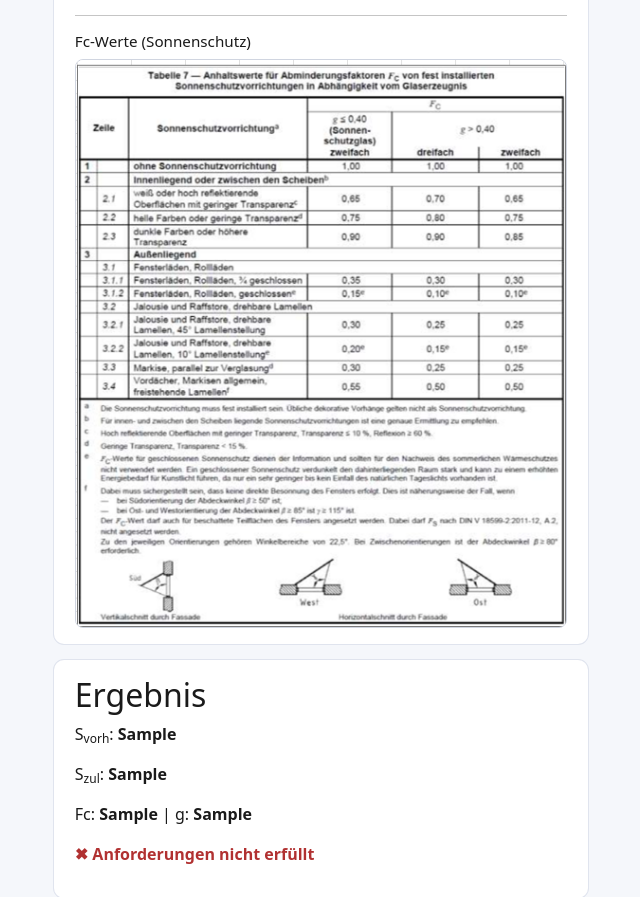
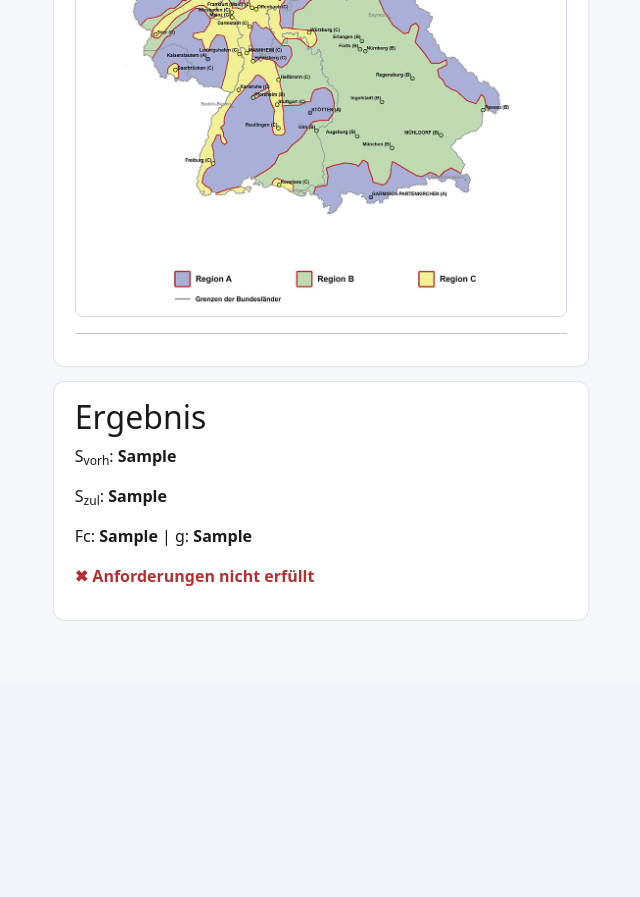
Before and after one commit to DBM-THA/energybalance, a Django app: template energyapp/templates/energyapp/summer_step2.html in a window 1280 px wide. Shown: the part 622-1519 px from the top of the page, without its empty margins (602-1242 px from the left). After the commit the page ends 1243 px from the top, so only its background shows below. Run offline with Django 5.2, Linux system fonts and the light colour scheme; tables that the repository leaves empty hold one stand-in row (values such as "Sample post"); the template is opened without the code that fills it: values that come from a table or form of the project are taken from there, most other values are stand-ins (such as "Sample title", 1, 10 or a date in 2020).

Commit message:
Update summer_step2.html

```diff
--- a/energyapp/templates/energyapp/summer_step2.html
+++ b/energyapp/templates/energyapp/summer_step2.html
@@ -97,11 +97,29 @@
           <h2>Eingaben</h2>
 
          {% for field in form %}
+  {% if field.name == "shading_type" %}
+    <div class="summer-field">
+      <label style="display:flex; align-items:center; gap:8px;">
+        {{ field.label }}
+
+        <a href="{% url 'fc_info' %}"
+           title="Fc-Werte anzeigen"
+           style="text-decoration:none; font-size:0.9rem;"
+           target="_blank">
+          ❓
+        </a>
+      </label>
+
+      {{ field }}
+    </div>
+  {% else %}
     <div class="summer-field">
       {{ field.label_tag }}
       {{ field }}
     </div>
+  {% endif %}
 {% endfor %}
+
 
           <p class="auto-hint">
             Änderungen werden automatisch berechnet.
@@ -117,17 +135,13 @@
         <div class="summer-card">
           <h2>Klimazone (Referenz)</h2>
 
-          <img src="{% static 'img/klimazone.png' %}"
+          <img src="{% static 'img/klimazonen.png' %}"
                alt="Klimazonen"
                style="width:100%; border-radius:8px; border:1px solid #d0d5e0;">
 
           <hr style="margin:1rem 0;">
 
-          <h3 style="font-size:.95rem;">Fc-Werte (Sonnenschutz)</h3>
 
-          <img src="{% static 'img/fc-werte.png' %}"
-               alt="Fc-Werte"
-               style="width:100%; border-radius:8px; border:1px solid #d0d5e0;">
         </div>
 
         <!-- Ergebnis -->
```
Lines whose indentation alone changed are shown as unchanged.
